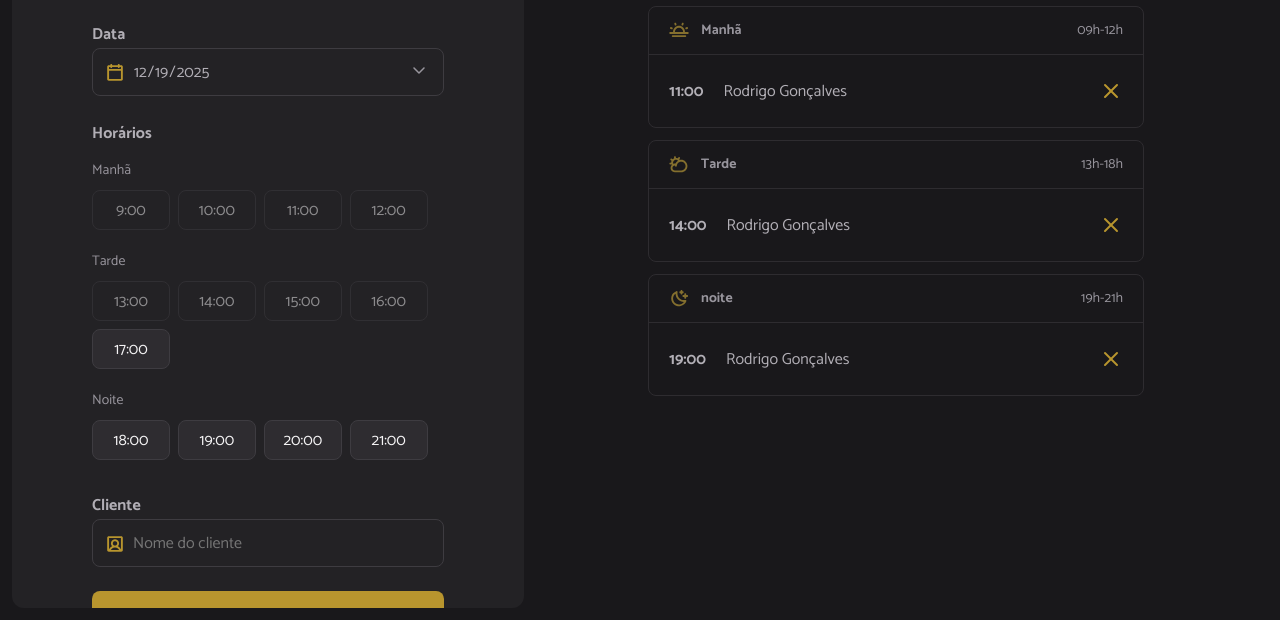
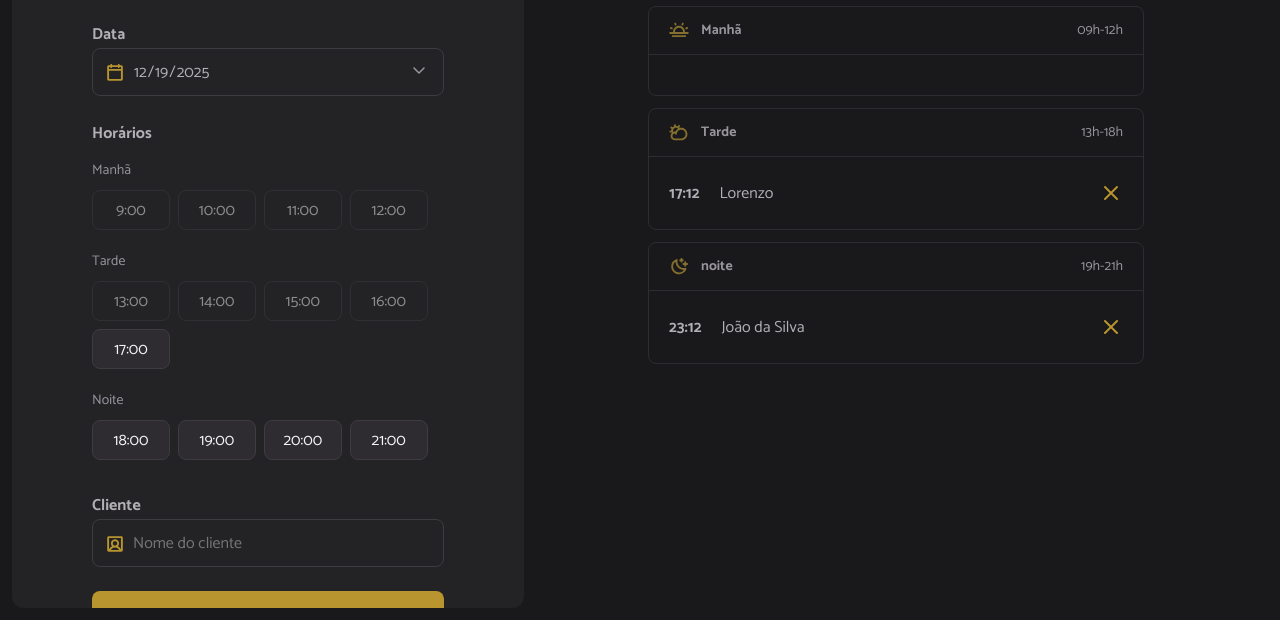
Before and after one commit to llorenzojorge/hairday-template, a website built with webpack: page index.html in a window 1280 px wide. Shown: the part 180-800 px from the top of the page. Built offline with nearby package versions, Linux system fonts and the light colour scheme; data requests are answered from the project's data file.

Commit message:
Renderizando os agendamentos do dia

```diff
--- a/server.json
+++ b/server.json
@@ -1,9 +1,19 @@
 {
   "schedules": [
     {
-      "id": 1765928376034,
-      "name": "Lorenzo Jorge",
-      "when": "2025-12-17T00:00:00.000Z"
+      "id": 1766161649801,
+      "name": "João da Silva",
+      "when": "2025-12-19T23:00:00.000Z"
+    },
+    {
+      "id": 1766161833325,
+      "name": "renan",
+      "when": "2025-12-24T12:00:00.000Z"
+    },
+    {
+      "id": 1766161896629,
+      "name": "Lorenzo",
+      "when": "2025-12-19T17:00:00.000Z"
     }
   ]
 }
--- a/src/modules/schedules/load.js
+++ b/src/modules/schedules/load.js
@@ -1,5 +1,6 @@
 import { scheduleFetchByDay } from "../../services/schedule-fetch-by-day.js"
 import { hoursLoad } from "../form/hours-load.js"
+import { scheduleShow } from "./show.js"
 
 // Seleciona o input de data.
 const selectedDate = document.getElementById("date")
@@ -10,7 +11,9 @@ export async function schedulesDay() {
 
   // Busca na API os agendamentos
   const dailySchedules = await scheduleFetchByDay({ date })
-  console.log(dailySchedules)
+
+  // Exibe os agendamentos
+  scheduleShow({ dailySchedules })
 
   // Renderiza as horas disponíveis.
   hoursLoad({ date })
--- /dev/null
+++ b/src/modules/schedules/show.js
@@ -0,0 +1,52 @@
+import dayjs from "dayjs"
+
+// Seleciona as sessões manhã, tarde e noite.
+const periodMorning = document.getElementById("period-morning")
+const periodAfternoon = document.getElementById("period-afternoon")
+const periodNight = document.getElementById("period-night")
+
+export function scheduleShow({ dailySchedules }) {
+  try {
+    //  Limpa as listas.
+    periodMorning.innerHTML = ""
+    periodAfternoon.innerHTML = ""
+    periodNight.innerHTML = ""
+
+    // Renderiza os agendamentos por período
+    dailySchedules.forEach((schedule) => {
+      const item = document.createElement("li")
+      const time = document.createElement("strong")
+      const name = document.createElement("span")
+
+      // Adiciona o id do agendamento
+      item.setAttribute("data-id", schedule.id)
+
+      time.textContent = dayjs(schedule.when).format("HH:MM")
+      name.textContent = schedule.name
+
+      // Cria o ícone de cancelar o agendamento.
+      const cancelIcon = document.createElement("img")
+      cancelIcon.classList.add("cancel-icon")
+      cancelIcon.setAttribute("src", "./src/assets/cancel.svg")
+      cancelIcon.setAttribute("alt", "Cancelar")
+
+      // Adiciona o tempo, nome e ícone no item
+      item.append(time, name, cancelIcon)
+
+      // Obtém somente a hora
+      const hour = dayjs(schedule.when).hour()
+
+      // Renderiza o agendamento na sessão
+      if (hour <= 12) {
+        periodMorning.appendChild(item)
+      } else if (hour > 12 && hour <= 18) {
+        periodAfternoon.appendChild(item)
+      } else {
+        periodNight.appendChild(item)
+      }
+    })
+  } catch (error) {
+    alert("Não foi possível exibir os agendamenos")
+    console.log(error)
+  }
+}
```
Also changed, not shown: index.html (+6 -6 lines), dist/main.js.
